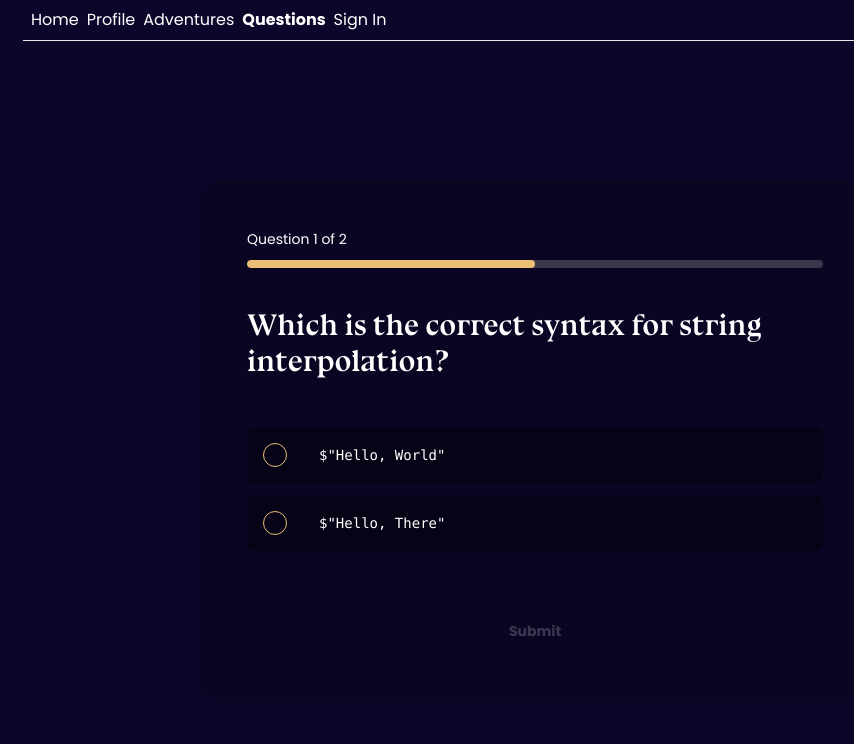
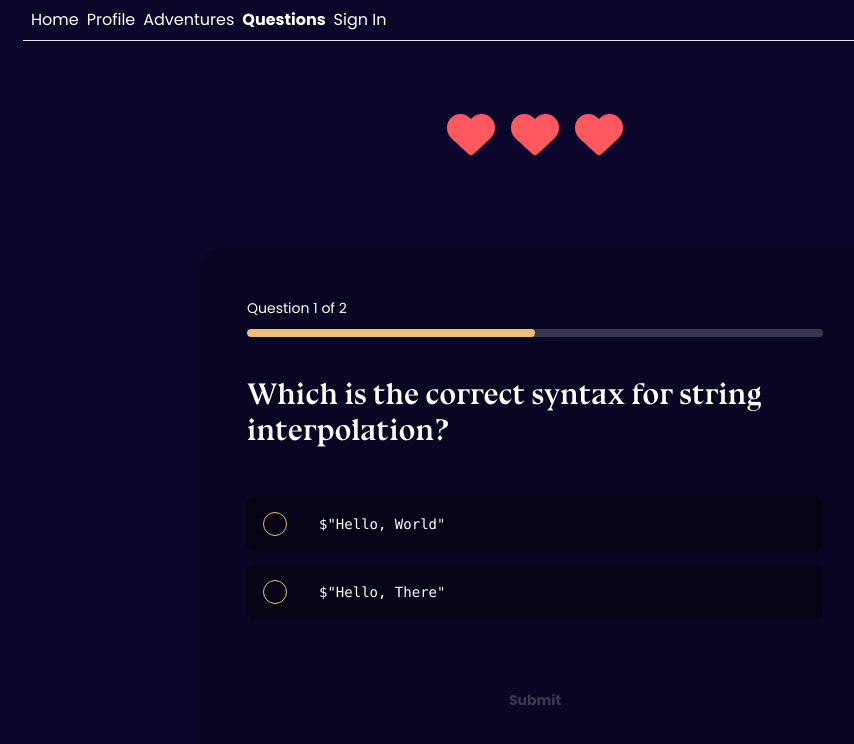
Before and after one commit to StefanStenStark/Codewarts, a React (Vite) app in the folder CWfront/: page /quiz in a window 1280 px wide. Shown: the top 744 px of the page, without its empty margins (105-959 px from the left). Built offline with nearby package versions, Linux system fonts and the light colour scheme; no server answers.

Commit message:
feat: improve quiz flow and add health bar

```diff
--- a/CWfront/src/routes/quiz.tsx
+++ b/CWfront/src/routes/quiz.tsx
@@ -1,6 +1,7 @@
-import { createFileRoute } from "@tanstack/react-router";
-import { useState } from "react";
-import { Question, Option } from "../data/types";
+import {createFileRoute} from "@tanstack/react-router";
+import {useState} from "react";
+import {Question, Option} from "../data/types";
+import {fetchUser} from '../data/Api';
 
 const questions: Question[] = [
   {
@@ -37,15 +38,17 @@ const questions: Question[] = [
   },
 ];
 export const Route = createFileRoute("/quiz")({
-  component: () => <Quiz />,
+  component: () => <Quiz/>,
 });
 
 function Quiz() {
+  const user = fetchUser();
   const [currentQuestion, setCurrentQuestion] = useState<Question>(
     questions[0]
   );
   const [selectedOption, setSelectedOption] = useState<Option | null>(null);
-  const [submitted, setSubmitted] = useState(false);
+  const [isSubmitted, setIsSubmitted] = useState(false);
+  const [heartsCount, setHeartsCount] = useState(user.maximumHearts);
 
   const questionIndex = questions.indexOf(currentQuestion);
   const questionNumber = questionIndex + 1;
@@ -53,22 +56,38 @@ function Quiz() {
   const progress = (questionNumber / questions.length) * 100;
 
   const handleSubmit = () => {
-    if (submitted) {
+    if (selectedOption!.isCorrect) {
+      if (isLastQuestion) {
+        handleFinish();
+        return;
+      }
+      // TODO: Increase user XP
       const nextQuestion = questions[questionIndex + 1];
       setCurrentQuestion(nextQuestion);
       setSelectedOption(null);
-      setSubmitted(false);
+      setIsSubmitted(false);
     } else {
-      setSubmitted(true);
+      // TODO: lose health
+      if (heartsCount === 1) {
+        // TODO: handle retry
+        return;
+      }
+      setIsSubmitted(true);
+      setHeartsCount(prev => prev - 1);
     }
   };
 
   const handleFinish = () => {
     // TOOD: Finish the quiz
+    alert("Quiz finished!");
   };
 
   return (
     <main className="grid place-items-center h-screen p-6">
+      <div className="flex gap-4">
+        {Array(heartsCount).fill(0).map(_ => <HeartIcon/>)}
+      </div>
+
       <section className="max-w-2xl bg-base-200 rounded-3xl p-12">
         <div>
           <span className="text-sm">
@@ -85,45 +104,48 @@ function Quiz() {
         </h2>
         <fieldset
           name="options"
-          className="flex flex-col gap-3 mt-12"
-          disabled={submitted}
-        >
+          className="flex flex-col gap-3 mt-12">
           {currentQuestion.options.map((opt) => (
             <div key={opt.id} className="form-control">
               <label
-                className={`label cursor-pointer justify-start gap-8 bg-base-300 rounded-lg p-4 border-secondary has-[:checked]:border ${submitted && (opt.isCorrect ? "border border-success" : "border border-error")}`}
-              >
+                className={`label cursor-pointer justify-start gap-8 bg-base-300 rounded-lg p-4 has-[:checked]:border ${isSubmitted ? ((opt.id === selectedOption!.id) && "border-error") : "border-secondary"}`}>
                 <input
                   type="radio"
                   name="option"
-                  className={`radio radio-secondary disabled:opacity-100 ${submitted && (opt.isCorrect ? "radio-success" : "radio-error")}`}
+                  className={`radio radio-secondary disabled:opacity-100 ${isSubmitted && (opt.id == selectedOption!.id) && "radio-error"}`}
                   checked={
                     selectedOption ? selectedOption.id === opt.id : false
                   }
-                  onChange={() => setSelectedOption(opt)}
+                  onChange={() => {
+                    setIsSubmitted(false);
+                    setSelectedOption(opt)
+                  }}
                 />
                 <span className="label-text font-mono">{opt.optionText}</span>
               </label>
             </div>
           ))}
         </fieldset>
-        {submitted && isLastQuestion ? (
-          <button
-            onClick={handleFinish}
-            className="btn btn-primary btn-block mt-14"
-          >
-            Finish
-          </button>
-        ) : (
-          <button
-            disabled={!selectedOption}
-            onClick={handleSubmit}
-            className="btn btn-primary btn-block mt-14"
-          >
-            {submitted ? "Next" : "Submit"}
-          </button>
-        )}
+        <button
+          disabled={!selectedOption}
+          onClick={handleSubmit}
+          className="btn btn-primary btn-block mt-14">
+          Submit
+        </button>
       </section>
     </main>
   );
 }
+
+const HeartIcon = () => (
+  <svg
+    xmlns="http://www.w3.org/2000/svg"
+    className="fill-error"
+    width="48"
+    height="48"
+    viewBox="0 0 512 512">
+    <path d="M47.6 300.4L228.3 469.1c7.5 7 17.4 10.9 27.7 10.9s20.2-3.9 27.7-10.9L464.4 300.4c30.4-28.3 47.6-68
+    47.6-109.5v-5.8c0-69.9-50.5-129.5-119.4-141C347 36.5 300.6 51.4 268 84L256 96 244
+    84c-32.6-32.6-79-47.5-124.6-39.9C50.5 55.6 0 115.2 0 185.1v5.8c0 41.5 17.2 81.2 47.6 109.5z"/>
+  </svg>
+);
```
